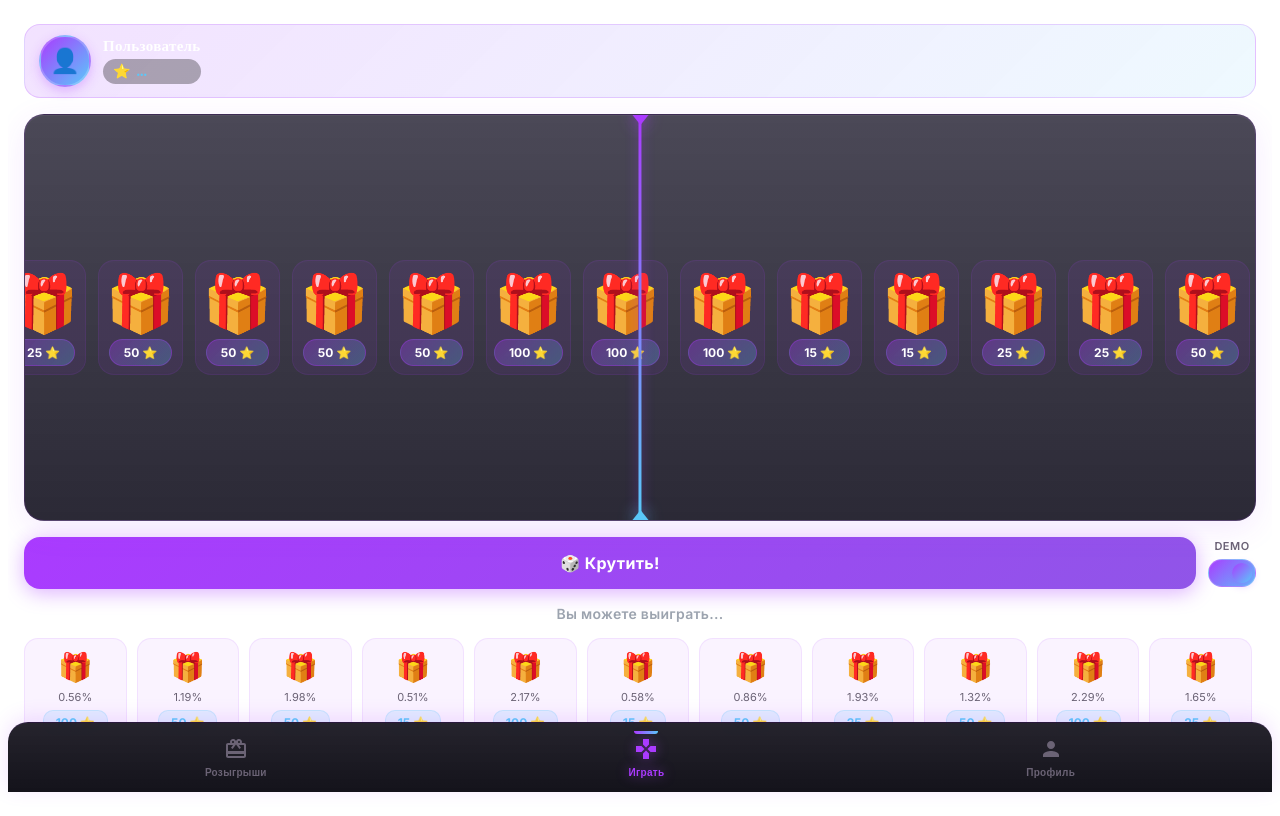
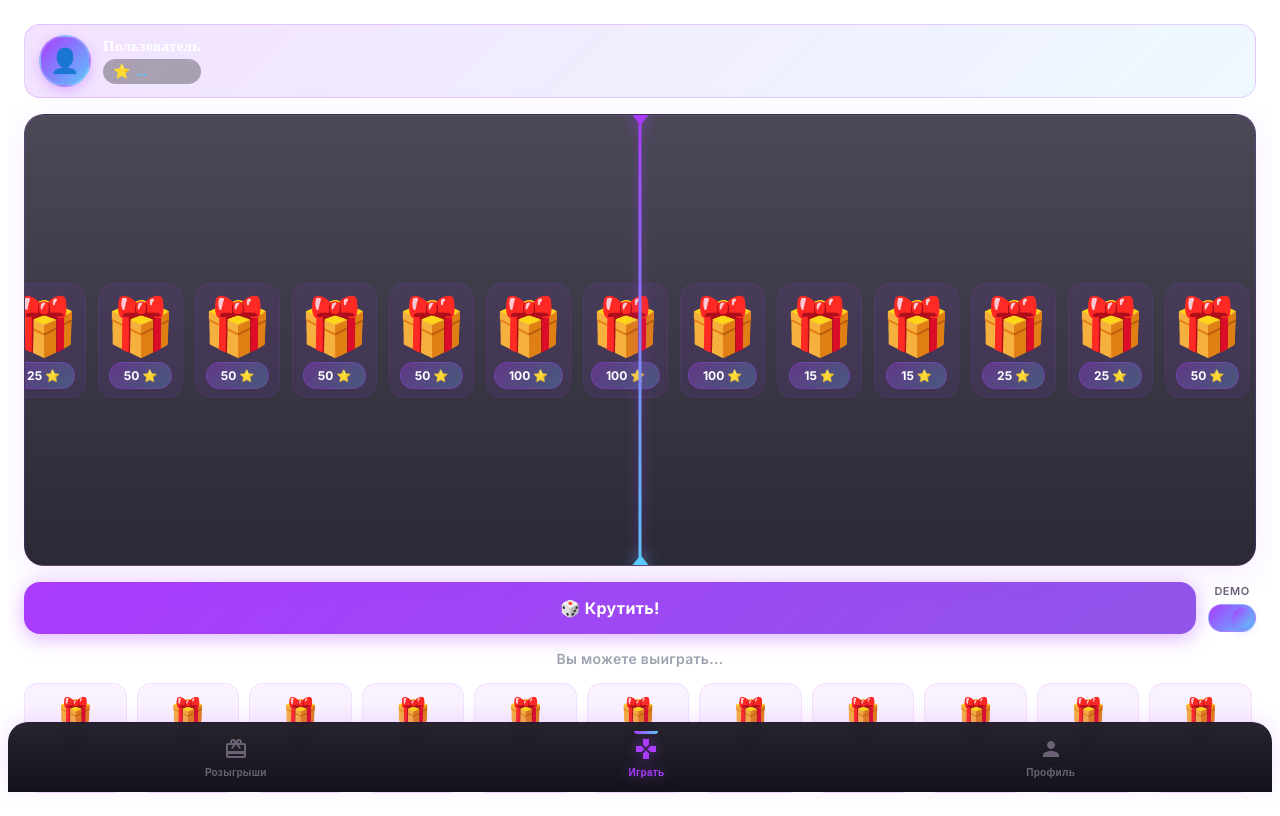
Before and after one commit to deewau/pigfarm-client, a React (Vite) app in the folder client/: page /play in a window 1280 px wide. Built offline with nearby package versions, Linux system fonts and the light colour scheme; no server answers.

Commit message:
fix transactions at profile bar

```diff
--- a/client/src/pages/Play.css
+++ b/client/src/pages/Play.css
@@ -11,7 +11,7 @@
 /* Рулетка */
 .play__roulette-container {
   position: relative;
-  height: 405px;
+  height: 450px;
   border-radius: 20px;
   overflow: hidden;
   background: linear-gradient(180deg, rgba(30, 27, 45, 0.8) 0%, rgba(20, 18, 32, 0.9) 100%);
```
Also changed, not shown: 1 other file (tests, documents, lock files or other folders).
